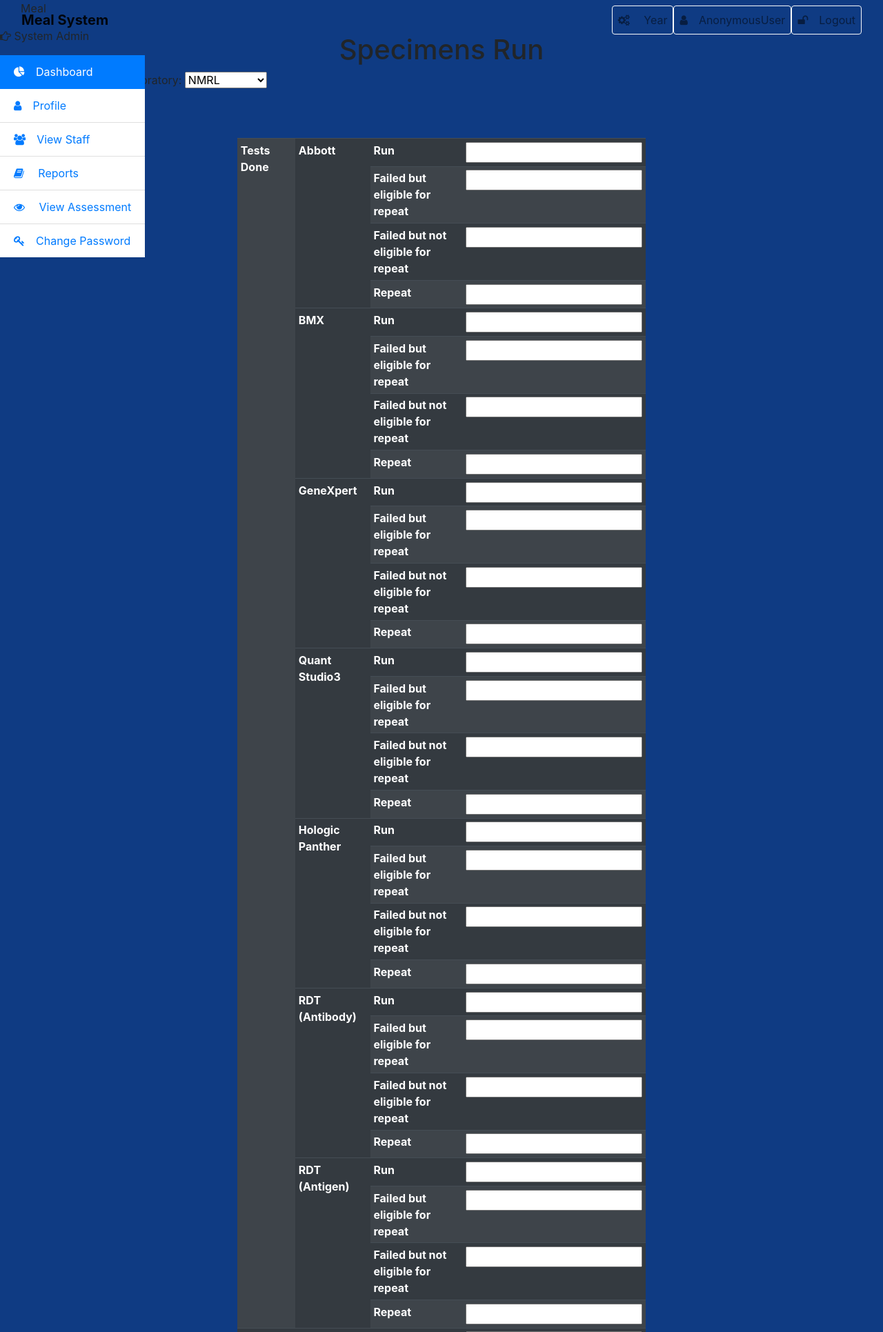
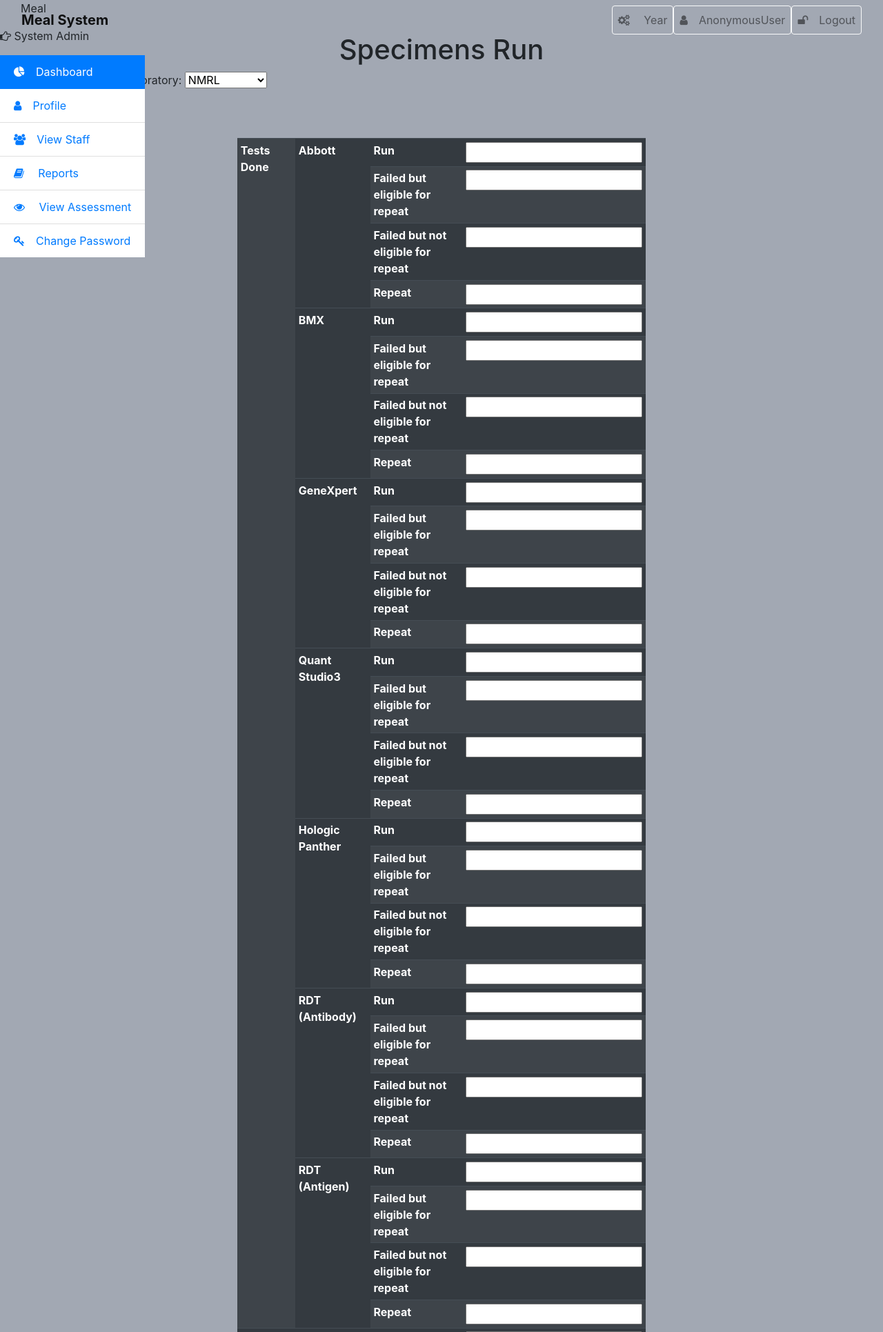
Before and after one commit to kastel21/meal, a Django app: page / in a window 1280 px wide. Shown: the top 1931 px of the page at 69% size. Run offline with Django 3.2, Linux system fonts and the light colour scheme; some libraries are stand-ins or nearby versions.

```diff
--- a/pages/templates/brti_covid_19 _weekly_statistics _tool_may_week_4/Specimens_Run.html
+++ b/pages/templates/brti_covid_19 _weekly_statistics _tool_may_week_4/Specimens_Run.html
@@ -25,7 +25,7 @@
 
 {% block content %}
 
-<body style="background-color:#0f3b83;">
+<body style="background-color:#a2a8b3;">
 	<h1 align="center">Specimens Run</h1>
 	<label> Please choose a Laboratory: </label>
 <select id="">
```
Also changed, not shown: db.sqlite3, pages/migrations/0001_initial.py (added).
